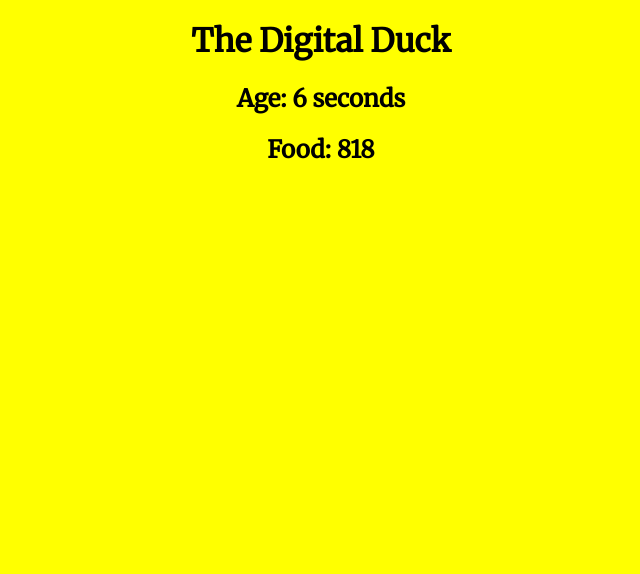
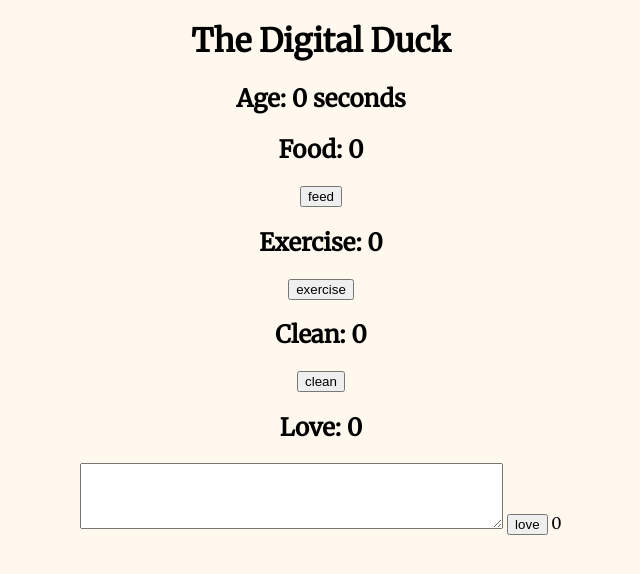
Before and after one commit to gabrielghost/WDI-PROJECT-1, a PHP site: page / in a window 1280 px wide. Shown: the top 574 px of the page, without its empty margins (319-959 px from the left). Run offline with PHP 8.4, Linux system fonts and the light colour scheme; some libraries are stand-ins or nearby versions.

Commit message:
working on death function...commit before i break everything

```diff
--- a/css/style.css
+++ b/css/style.css
@@ -2,7 +2,7 @@
   text-align: center;
   font-family: 'Merriweather', serif;
   color: black;
-  background: yellow;
+  background: #fff8ef;
 }
 
 
--- a/index.html
+++ b/index.html
@@ -18,6 +18,24 @@
   <h1>The Digital Duck</h1>
   <h2>Age: <time>0</time> seconds</h2>
   <h2>Food: <span class="food">0</span></h2>
+
+  <button type="button" name="button">feed</button>
+
+  <h2>Exercise: <span class="exercise">0</span></h2>
+
+  <button type="button" name="button">exercise</button>
+
+  <h2>Clean: <span class="clean">0</span></h2>
+
+  <button type="button" name="button">clean</button>
+
+  <h2>Love: <span class="love">0</span></h2>
+<form class="loveForm">
+  <textarea rows="4" cols="50"></textarea>
+  <input type="submit" value="love">
+  <span class="characterCounter">0</span>
+</form>
+
 
 
     <!-- <div class="casing">
--- a/js/app.js
+++ b/js/app.js
@@ -1,19 +1,48 @@
 var Brian = Brian || {};
 
 Brian.start = function start() {
+  $( 'button' ).on( 'click', function(e) {
+    var buttonPress = e.target.innerHTML;
+    switch(buttonPress) {
+      case 'feed':
+        console.log('feed');
+        Brian.feed();
+        break;
+      case 'exercise':
+        Brian.train();
+        console.log('exercise');
+        break;
+      case 'clean':
+        console.log('clean');
+        Brian.wash();
+        break;
+    }
+  });
+
+  // var $loveForm = $('.loveForm');
+  // var $textArea = $(':textArea');
+  //
+  // $loveForm.on('submit', function(e){
+  //   e.preventDefault();
+  //   if (tweet.text.length > 0 && tweet.text.length < 141){
+  // });
+
   if (this.checkForExistingBrian()) {
     console.log('Loading existing Brian');
     this.loadBrian();
   } else {
     console.log('Hatching new Brian');
+    Brian.newGame();
     this.interval  = 1000;
     this.food      = 1000;
     this.exercise  = 1000;
-    this.clean     = 100;
+    this.love      = 1000;
+    this.clean     = 40;
     this.sleep     = 0;
     this.hatchTime = new Date().getTime();
     this.saveLastSeen();
     this.save();
+    this.deathCheck();
   }
   // Show initial age
   this.displayAge();
@@ -21,10 +50,103 @@
   setInterval(this.live.bind(this), this.interval);
 };
 
+Brian.feed = function(){
+  if (this.food >= 1000) {
+    this.food=1000;
+  } else if (this.food >= 900){
+    this.food=1000;
+    this.clean = Math.floor(this.clean*(Math.random()/4+0.7));
+    console.log(this.food);
+  }else{
+    this.food = Math.floor(this.food+100);
+    this.clean = Math.floor(this.clean*(Math.random()/4+0.7));
+    console.log(this.food);
+  }
+  Brian.valuePush();
+};
+
+Brian.deathCheck = function(){
+  if ((this.love||this.food||this.exercise)<50){
+    Brian.deathFunction();
+  } if (this.clean < 10){
+    Brian.deathFunction();
+  }
+};
+
+Brian.deathFunction = function(){
+  if (Math.random()>0.98){
+    var past = confirm('past avatar detected would you like to load?');
+    if (past !== true){
+      newGame();
+    }
+    if (past === true){
+      alert('game over');
+    }
+  }
+};
+
+Brian.train = function(){
+
+  console.log(this.exercise);
+  if (this.exercise >= 1000){
+    this.exercise=1000;
+  } else if (this.exercise >= 900) {
+    this.exercise=1000;
+    this.food =Math.floor(this.food*(Math.random()/6+0.8));
+    this.love =Math.floor(this.love*(Math.random()/6+0.8));
+    this.clean = Math.floor(this.clean*(Math.random()/6+0.8));
+  } else {
+    this.exercise =Math.floor(this.exercise+100);
+    this.food =Math.floor(this.food*(Math.random()/6+0.8));
+    this.love =Math.floor(this.love*(Math.random()/6+0.8));
+    this.clean = Math.floor(this.clean*(Math.random()/4+0.7));
+  }
+  Brian.valuePush();
+};
+
+Brian.wash = function(){
+  if (this.clean >= 40) {
+    this.clean=40;
+  } else {
+    this.clean= 40;
+    this.love =Math.floor(this.love*0.5);
+    console.log(this.clean);
+  }
+  Brian.valuePush();
+};
+
+Brian.love = function(){
+  this.love=(this.love+100);
+  console.log(this.love);
+  if (this.love >= 1000) {
+    this.clean=1000;
+  }
+  var $clean = $('.clean');
+  $clean.html(this.clean);
+  var $food = $('.food');
+  $food.html(this.food);
+  var $exercise = $('.exercise');
+  $exercise.html(this.exercise);
+};
+
+Brian.valuePush = function valuePush(){
+  var $exercise = $('.exercise');
+  $exercise.html(this.exercise);
+  var $food = $('.food');
+  $food.html(this.food);
+  var $clean = $('.clean');
+  $clean.html(this.clean);
+  var $love = $('.love');
+  $love.html(this.love);
+};
+
 Brian.live = function live() {
   this.displayAge();
   this.saveLastSeen();
-  this.hunger();
+  this.foodDecay();
+  this.exerciseDecay();
+  this.cleanDecay();
+  this.loveDecay();
   // Save every interval...
   this.save();
 };
@@ -33,7 +155,7 @@
   this.lastSeen = new Date().getTime();
 };
 
-Brian.hunger = function() {
+Brian.foodDecay = function() {
   // Every second, there is a 1 in 30 chance for Brian to get hungry
   var rateOfHunger = 5;
   var hungerChance = Math.floor(Math.random() * rateOfHunger);
@@ -42,8 +164,43 @@
     // Need to check...
     this.food -= Math.floor(Math.random() * (this.food/100*10));
   }
+
   var $food = $('.food');
   $food.html(this.food);
+  console.log(this.love);
+
+
+};
+
+Brian.loveDecay = function() {
+  var $love = $('.love');
+  $love.html(this.love);
+};
+
+Brian.exerciseDecay = function() {
+  // Every second, there is a 1 in 30 chance for Brian to get hungry
+  var rateOfExercise = 5;
+  var exerciseChance = Math.floor(Math.random() * rateOfExercise);
+  if (exerciseChance === 1) {
+    // If true, decrease by a random number between 1 & 10% of current hunger
+    // Need to check...
+    this.exercise -= Math.floor(Math.random() * (this.exercise/100*10));
+  }
+  var $exercise = $('.exercise');
+  $exercise.html(this.exercise);
+};
+
+Brian.cleanDecay = function() {
+  // Every second, there is a 1 in 30 chance for Brian to get hungry
+  var rateOfMess = 5;
+  var exerciseChance = Math.floor(Math.random() * rateOfMess);
+  if (exerciseChance === 1) {
+    // If true, decrease by a random number between 1 & 10% of current hunger
+    // Need to check...
+    this.clean -= Math.floor(Math.random() * (this.clean/100*10));
+  }
+  var $clean = $('.clean');
+  $clean.html(this.clean);
 };
 
 Brian.ageInSeconds = function ageInSeconds(){
```
